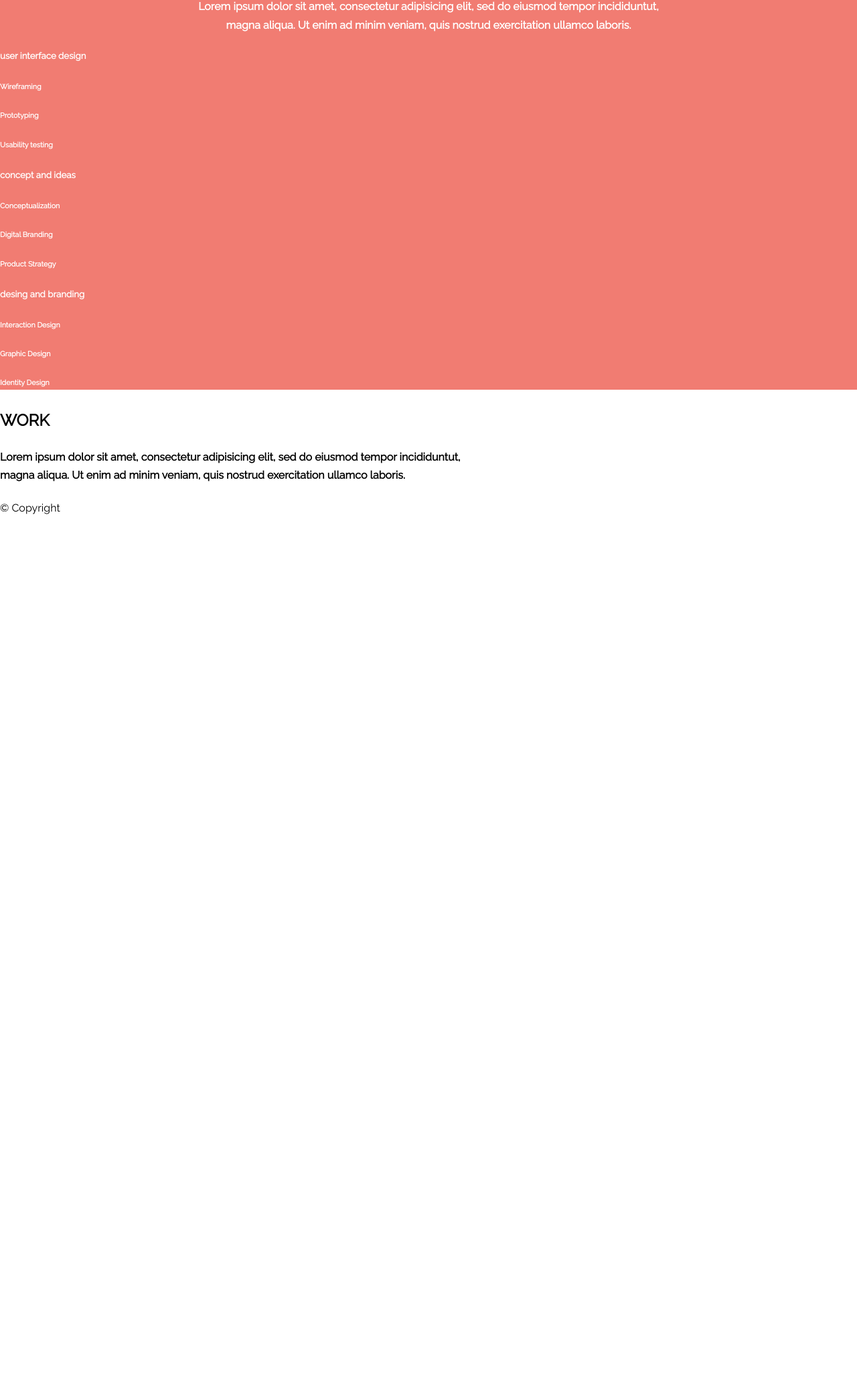
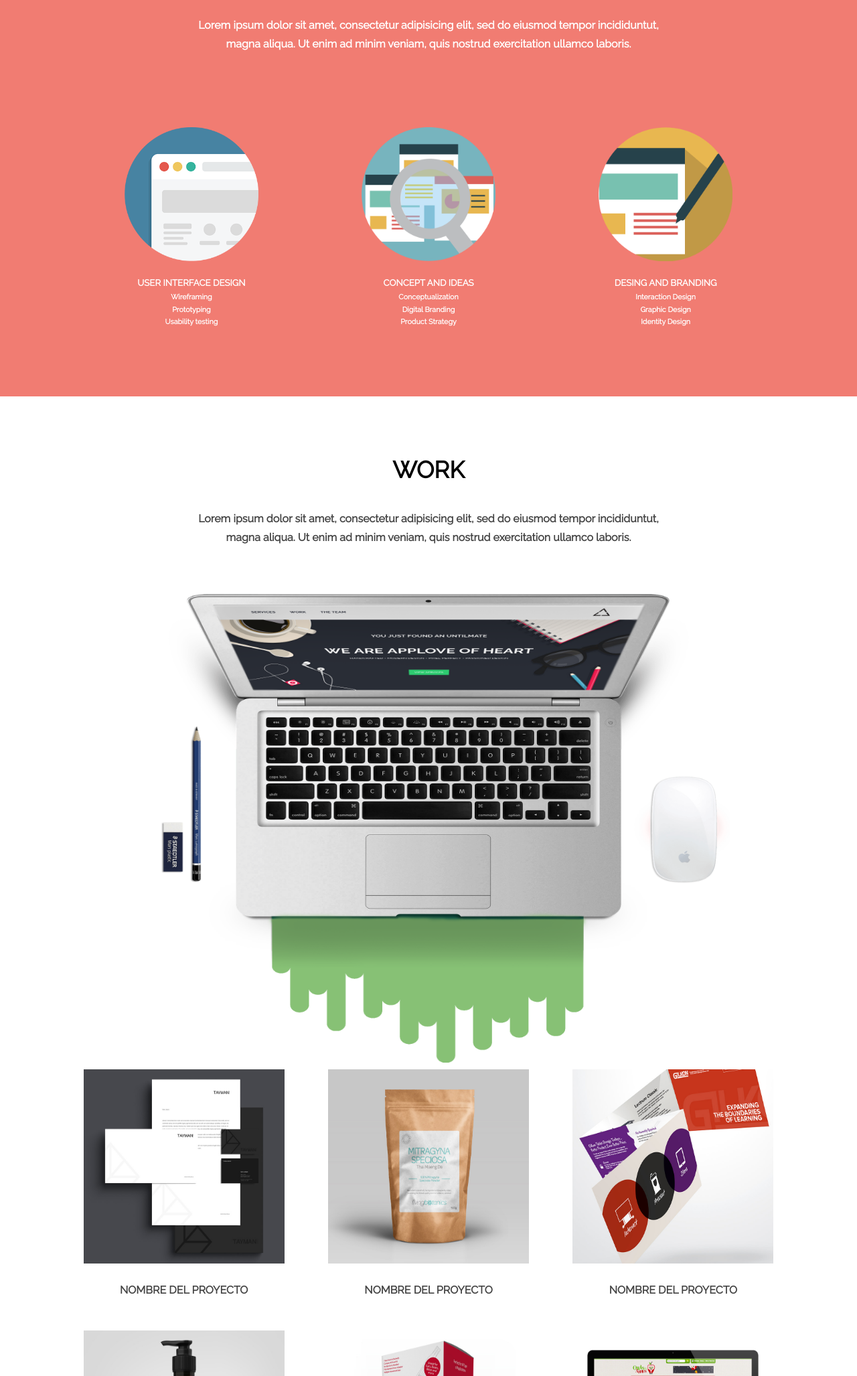
Before and after one commit to ValeritaPaz/applove1, a plain HTML site: page index.html in a window 1280 px wide. Shown: the part 745-2800 px from the top of the page at 67% size. Before the commit the page ends 1534 px from the top, so only its background shows below. Drawn offline with Linux system fonts and the light colour scheme.

Commit message:
terminado

```diff
--- a/css/main.css
+++ b/css/main.css
@@ -72,10 +72,13 @@ a:hover {
 
 /*ESCRIBE TU CÓDIGO DESDE AQUÍ*/
 header {
-  margin-left: 80px;
+  padding-left: 80px;
   padding-right: 150px;
   display: inline-block;
   position: fixed;
+  background: #fff;
+  width: 100%;
+  z-index: 1;
 }
 .menu {
   display: inline;
@@ -96,6 +99,7 @@ header {
 .fondo {
   position: relative;
   top: 100px;
+  width: 100%;
 }
 .seccion1 {
   margin-bottom: 0;
@@ -113,16 +117,83 @@ header {
   padding: 10px;
   display: inline-block;
 }
+.verde a {
+  color: #fff;
+}
 .bigger {
   font-size: 50px;
 }
+/*empieza section 2*/
 .seccion2 {
   margin-top: 100px;
   background-color: #F17C72;
   color: white;
+  text-align: center;
+  padding-bottom: 100px;
 }
 .texto2 {
-  text-align: center;
   color: white;
   padding-top: 40px;
+  padding-bottom: 90px;
 }
+.texto2 h2 {
+  font-size: 35px;
+}
+.columna1 {
+  display: inline-block;
+}
+.columna1 img, .columna2 img, .columna3 img {
+  width: 200px;
+  height: 200px;
+}
+.columna2 {
+  display: inline-block;
+  padding: 0 150px;
+}
+.columna3 {
+  display: inline-block;
+}
+
+h5 {
+  margin-bottom: 0;
+}
+h6 {
+  margin-top: 0;
+  margin-bottom: 0;
+}
+/*empieza section 3*/
+.work {
+  text-align: center;
+  margin-top: 80px;
+}
+.work h2 {
+  font-size: 35px;
+}
+.work h4 {
+  color: #444444;
+}
+.pc {
+  width: 900px;
+  height: 700px;
+  margin-top: 50px;
+}
+.imagenes img {
+  width: 300px;
+  height: 300px;
+  padding-bottom: 10px;
+}
+.imagenes p {
+  padding-bottom: 30px;
+  font-weight: bold;
+  color: #444444
+}
+.imagenes {
+  column-count: 3;
+  padding: 10px 100px;
+}
+footer {
+  background: #3B3B49;
+  padding: 10px;
+  text-align: center;
+  color: #fff;
+}
--- a/index.html
+++ b/index.html
@@ -42,19 +42,22 @@
           </div>
         </h4>
         <div class="columna1">
-          <h5>user interface design</h5>
+          <div><img src="assets/images/services-1.png" alt=""></div>
+          <h5 class="text-uppercase">user interface design</h5>
           <h6>Wireframing</h6>
           <h6>Prototyping</h6>
           <h6>Usability testing</h6>
         </div>
         <div class="columna2">
-          <h5>concept and ideas</h5>
+          <div><img src="assets/images/services-2.png" alt=""></div>
+          <h5 class="text-uppercase">concept and ideas</h5>
           <h6>Conceptualization</h6>
           <h6>Digital Branding</h6>
           <h6>Product Strategy</h6>
         </div>
         <div class="columna3">
-          <h5>desing and branding</h5>
+          <div><img src="assets/images/services-3.png" alt=""></div>
+          <h5 class="text-uppercase">desing and branding</h5>
           <h6>Interaction Design</h6>
           <h6>Graphic Design</h6>
           <h6>Identity Design</h6>
@@ -62,12 +65,27 @@
       </div>
     </section>
     <section>
-      <div>
+      <div class="work">
         <h2 class="text-uppercase">work</h2>
         <h4>
           Lorem ipsum dolor sit amet, consectetur adipisicing elit, sed do eiusmod tempor incididuntut,<br>
           magna aliqua. Ut enim ad minim veniam, quis nostrud exercitation ullamco laboris.
         </h4>
+        <img class="pc" src="assets/images/hero.png" alt="">
+        <div class="imagenes">
+          <img src="assets/images/work-1.jpg" alt=""><p>NOMBRE DEL PROYECTO</p>
+          <img src="assets/images/work-2.jpg" alt=""><p>NOMBRE DEL PROYECTO</p>
+          <img src="assets/images/work-3.jpg" alt=""><p>NOMBRE DEL PROYECTO</p>
+          <img src="assets/images/work-4.jpg" alt=""><p>NOMBRE DEL PROYECTO</p>
+          <img src="assets/images/work-5.jpg" alt=""><p>NOMBRE DEL PROYECTO</p>
+          <img src="assets/images/work-6.jpg" alt=""><p>NOMBRE DEL PROYECTO</p>
+          <img src="assets/images/work-7.jpg" alt=""><p>NOMBRE DEL PROYECTO</p>
+          <img src="assets/images/work-8.jpg" alt=""><p>NOMBRE DEL PROYECTO</p>
+          <img src="assets/images/work-9.jpg" alt=""><p>NOMBRE DEL PROYECTO</p>
+          <img src="assets/images/work-10.jpg" alt=""><p>NOMBRE DEL PROYECTO</p>
+          <img src="assets/images/work-11.jpg" alt=""><p>NOMBRE DEL PROYECTO</p>
+          <img src="assets/images/work-12.jpg" alt=""><p>NOMBRE DEL PROYECTO</p>
+        </div>
       </div>
     </section>
     <footer>
```
